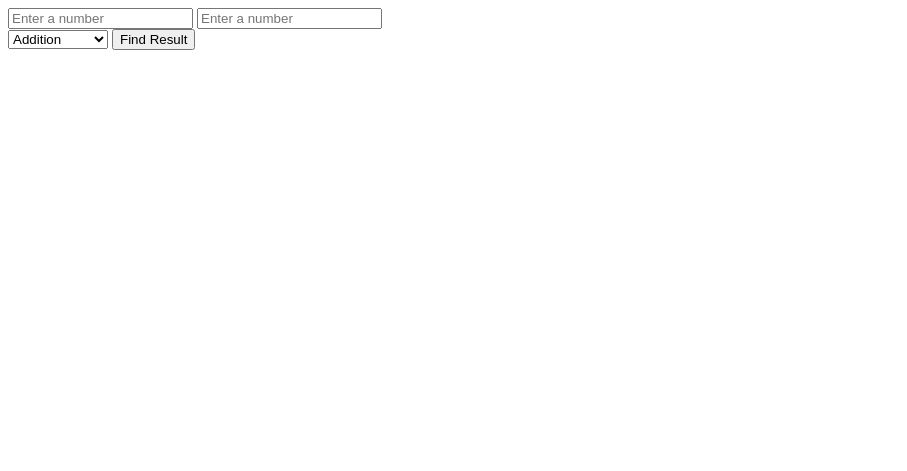
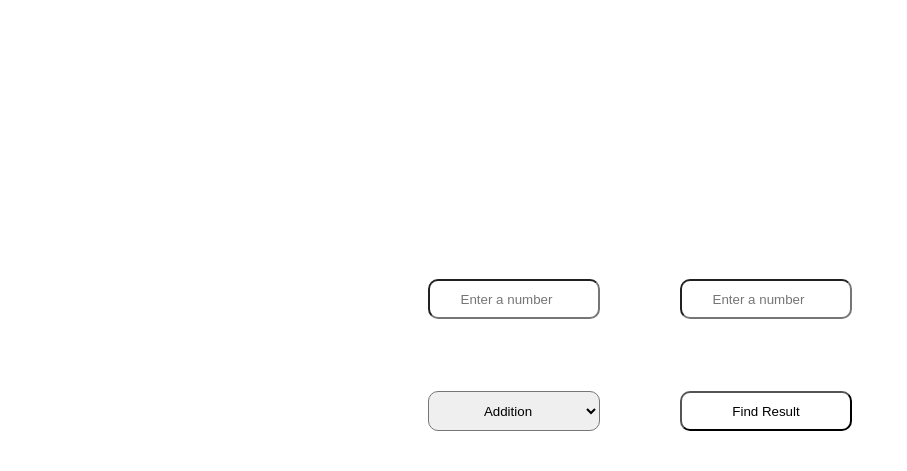
Before and after one commit to irfan-best/home-task-calculator, a plain HTML site: page index.html in a window 1280 px wide. Shown: the whole page, without its empty margins (0-907 px from the left). Drawn offline with Linux system fonts and the light colour scheme.

Commit message:
html and css part is completed

```diff
--- a/index.html
+++ b/index.html
@@ -1,26 +1,28 @@
 <html>
 
     <head>
-        <style href="style.css"></style>
+        <link rel="stylesheet" href="style.css" ></style>
     </head>
 
     <body>
 
         <form action="" class="form-container">
 
-            <div class="center">
-                <input type="text" name="number1" placeholder="Enter a number">
-                <input type="text" name="number2" placeholder="Enter a number">
+            <div class="input-center">
+                <input type="number" name="number1" placeholder="Enter a number" class="number-input button-size" required>
+                <input type="number" name="number2" placeholder="Enter a number" class="number-input button-size" required>
             </div>
 
-            <select name="formula" id="formula">
-                <option value="add">Addition</option>
-                <option value="sub">Subtraction</option>
-                <option value="mul">Multiplication</option>
-                <option value="div">Division</option>
-              </select>
+            <div class="input-center">
+                <select class="button-size" name="formula" id="formula">
+                    <option value="add">Addition</option>
+                    <option value="sub">Subtraction</option>
+                    <option value="mul">Multiplication</option>
+                    <option value="div">Division</option>
+                </select>
 
-            <input type="submit" value="Find Result">
+                <input class="button-size button-submit" type="submit" value="Find Result">
+           </div>
         </form>
 
     </body>
--- /dev/null
+++ b/style.css
@@ -0,0 +1,41 @@
+*{
+    margin:0;
+    padding:0;
+}
+
+body{
+    align-items: center;
+    display: flex;
+    justify-content: center;
+}
+
+form{
+    margin-top:-90px;
+}
+
+.input-center{
+    align-items: center;
+    display: flex;
+    justify-content: center;
+}
+
+.input-center > *{
+    border-radius: 10px;
+    height: 40px;
+    margin: 36px 40px;
+    text-align: center;
+}
+
+.button-size
+{
+    width:172px;
+}
+
+.button-submit
+{
+    background-color: white;
+}
+
+.button-submit:hover{
+    background-color: #e9e4e4;
+}
```
